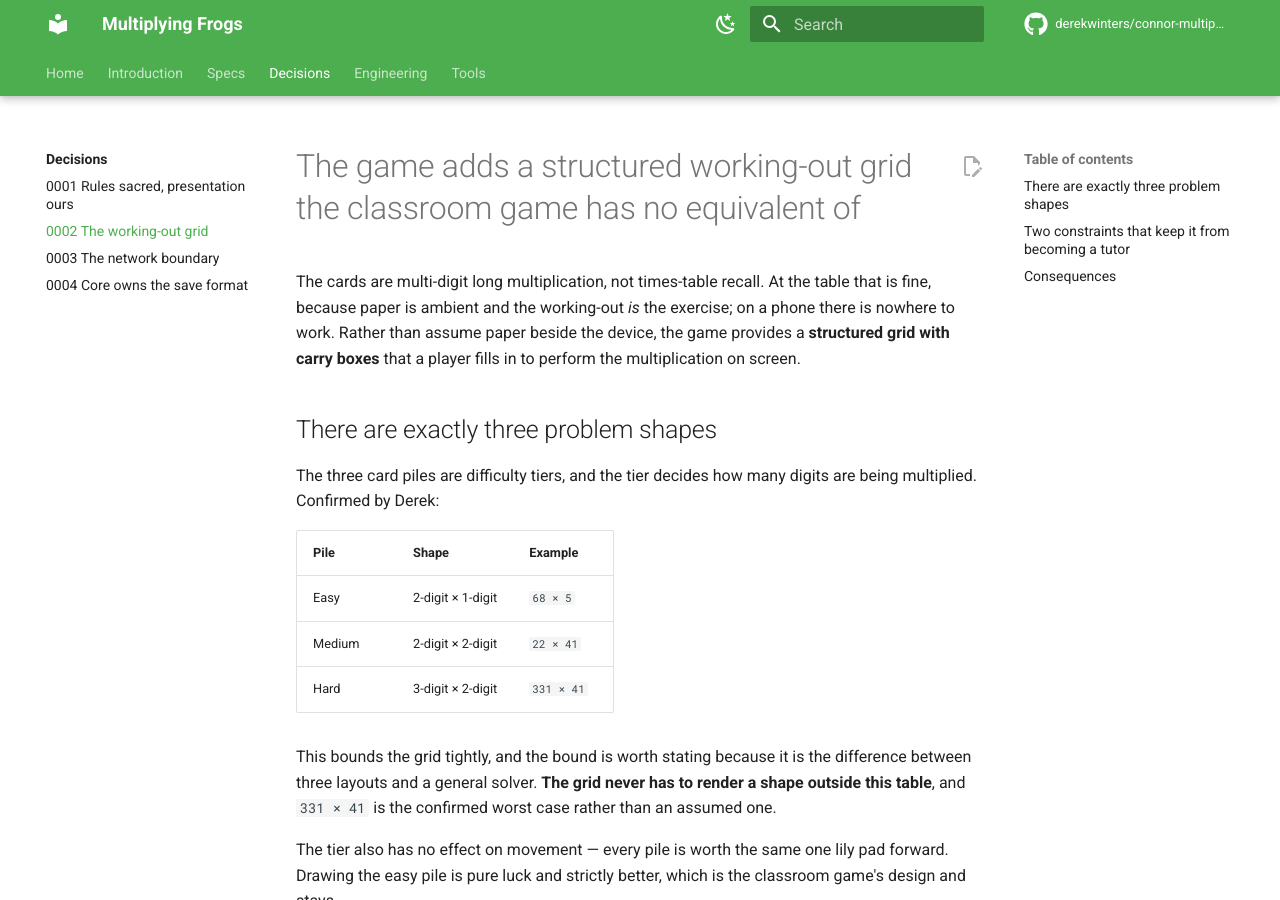
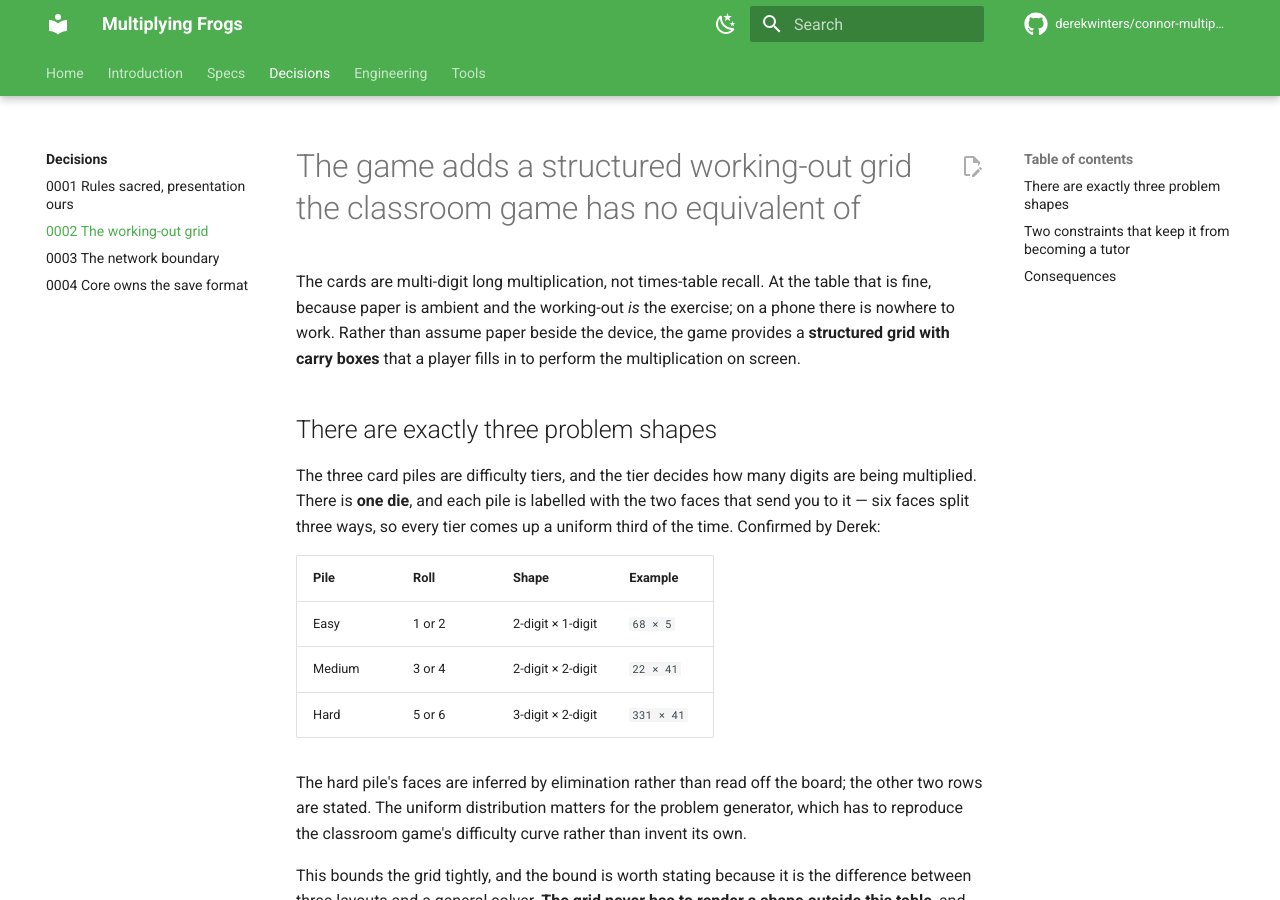
Before and after one commit to derekwinters/connor-multiplying-frogs, an MkDocs documentation site: the page built from docs/adr/0002-structured-working-out-grid.md, in a window 1280 px wide and 900 px high. Built offline with MkDocs 1.6.1 and Material for MkDocs 9.7.7, drawn with Linux system fonts in a browser that asks for light colours; comment, search, counter and statistics services are not loaded; the version menu is left out.

Commit message:
docs: record the die-face to card-pile mapping
There is one die, not two. Each pile is labelled with the two faces that
send you to it - six faces split three ways - so every difficulty tier
comes up a uniform third of the time.

  1 or 2  ->  2-digit x 1-digit
  3 or 4  ->  2-digit x 2-digit
  5 or 6  ->  3-digit x 2-digit   (by elimination)

The distribution is the part that matters for the problem generator: it
has to reproduce the classroom game's difficulty curve rather than
invent its own.

Refs #7, #170

Co-Authored-By: Claude Opus 5 <noreply@anthropic.com>
Claude-Session: https://claude.ai/code/session_01GwN9wXSGGx2ufpo8tLpBpS

```diff
--- a/docs/adr/0002-structured-working-out-grid.md
+++ b/docs/adr/0002-structured-working-out-grid.md
@@ -9,13 +9,20 @@ player fills in to perform the multiplication on screen.
 ## There are exactly three problem shapes
 
 The three card piles are difficulty tiers, and the tier decides how many digits
-are being multiplied. Confirmed by Derek:
+are being multiplied. There is **one die**, and each pile is labelled with the two
+faces that send you to it — six faces split three ways, so every tier comes up a
+uniform third of the time. Confirmed by Derek:
 
-| Pile | Shape | Example |
-| --- | --- | --- |
-| Easy | 2-digit × 1-digit | `68 × 5` |
-| Medium | 2-digit × 2-digit | `22 × 41` |
-| Hard | 3-digit × 2-digit | `331 × 41` |
+| Pile | Roll | Shape | Example |
+| --- | --- | --- | --- |
+| Easy | 1 or 2 | 2-digit × 1-digit | `68 × 5` |
+| Medium | 3 or 4 | 2-digit × 2-digit | `22 × 41` |
+| Hard | 5 or 6 | 3-digit × 2-digit | `331 × 41` |
+
+The hard pile's faces are inferred by elimination rather than read off the board;
+the other two rows are stated. The uniform distribution matters for the problem
+generator, which has to reproduce the classroom game's difficulty curve rather
+than invent its own.
 
 This bounds the grid tightly, and the bound is worth stating because it is the
 difference between three layouts and a general solver. **The grid never has to
```
